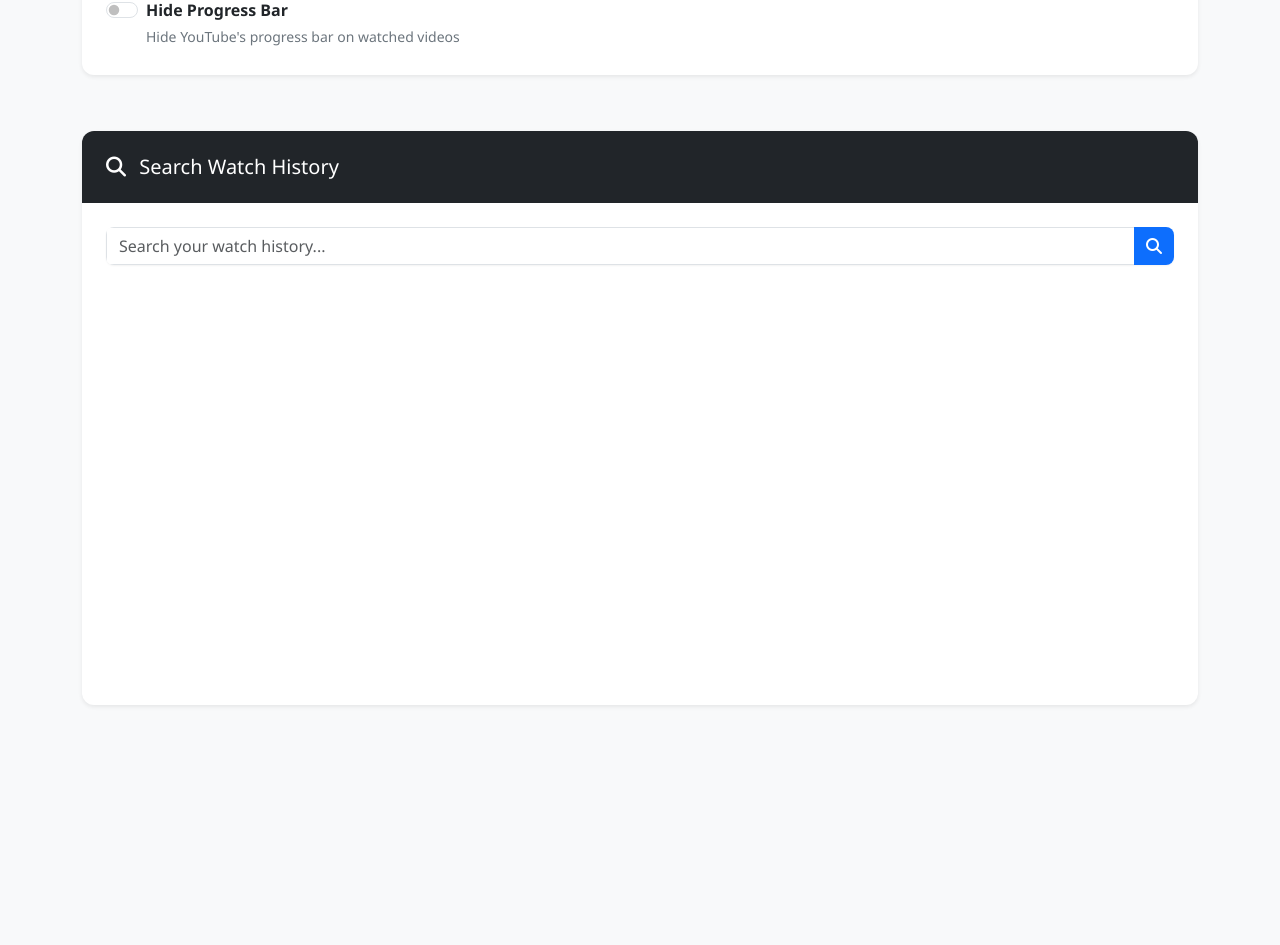
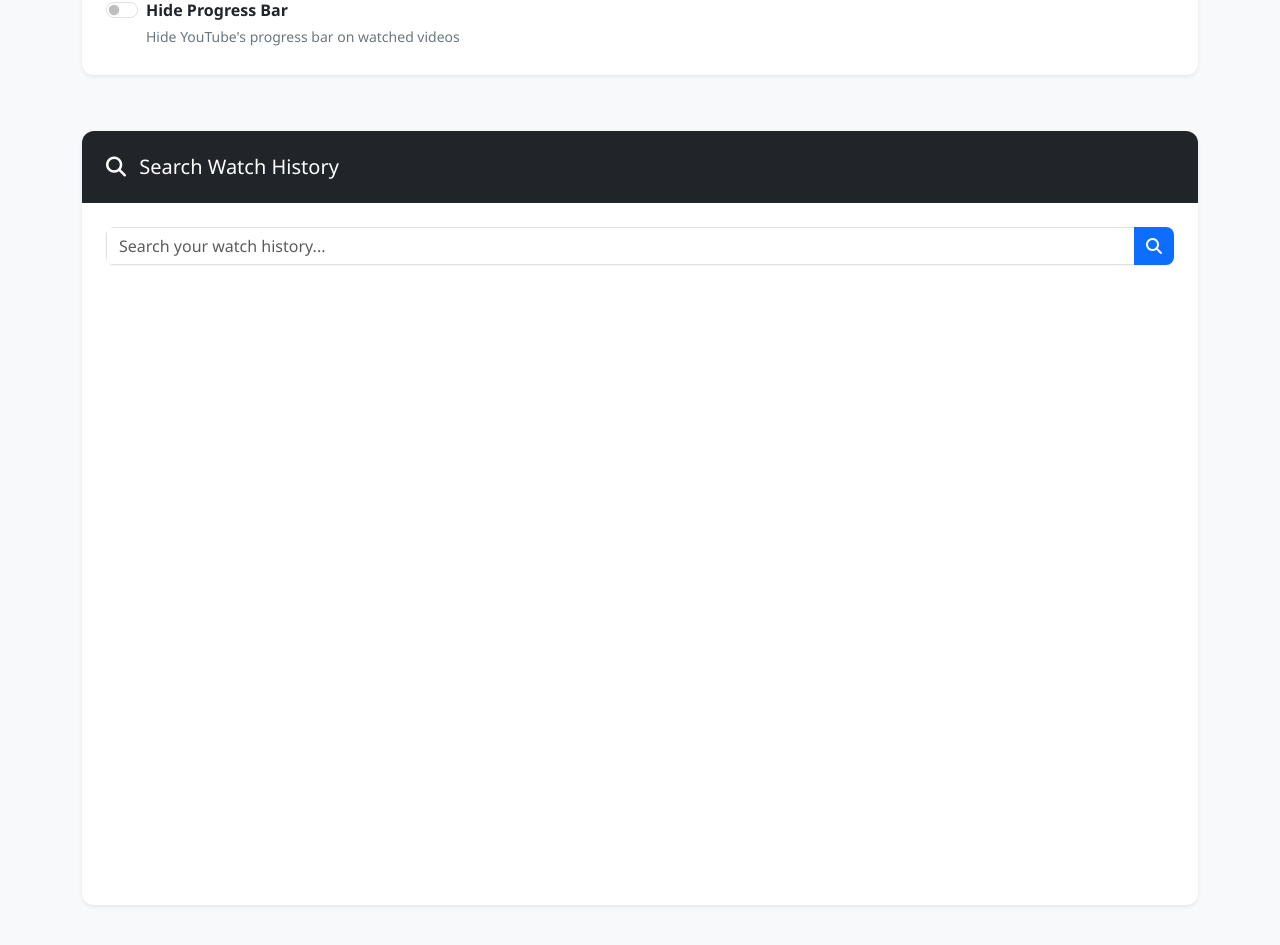
Before and after one commit to sniklaus/youtube-watchmarker, a browser extension: page content/index.html in a window 1280 px wide. Shown: the part 1338-2283 px from the top of the page. Before the commit the page ends 2123 px from the top, so only its background shows below. Drawn offline with Linux system fonts and the light colour scheme.

Commit message:
style: update search card and results styling for improved layout
- Increased minimum height of search results and search card for better visibility.
- Adjusted maximum height of search results to enhance user experience on various screen sizes.
- Improved table responsiveness by modifying its maximum height for optimal display.

```diff
--- a/content/index.html
+++ b/content/index.html
@@ -61,17 +61,17 @@
 
       /* Search card height and styling */
       .search-results {
-        min-height: 400px;
-        max-height: 80vh;
+        min-height: 600px;
+        max-height: 85vh;
         overflow-y: auto;
       }
 
       .search-card {
-        min-height: 500px;
+        min-height: 700px;
       }
 
       .table-responsive {
-        max-height: 60vh;
+        max-height: 75vh;
         overflow-y: auto;
       }
 
```
